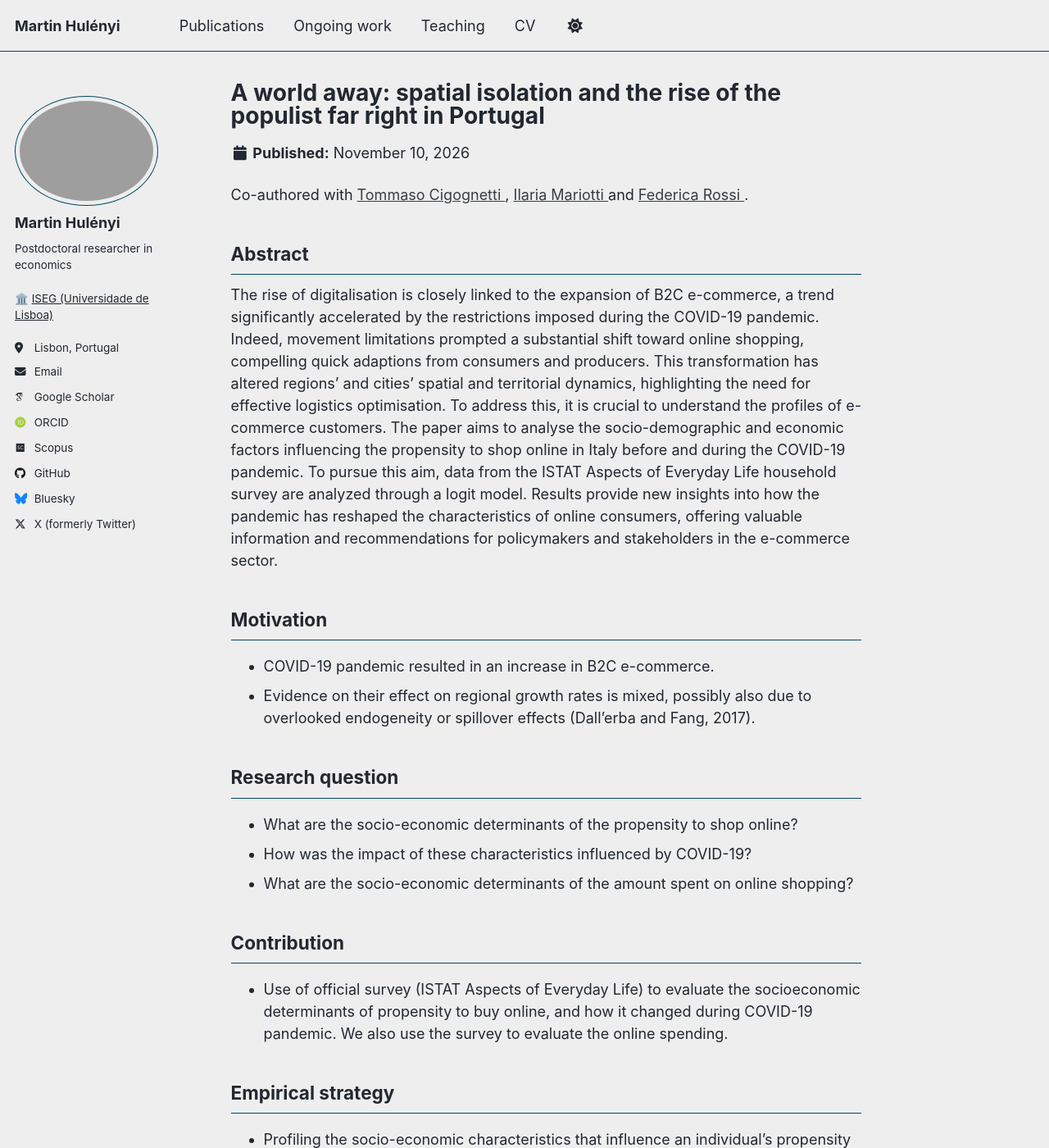
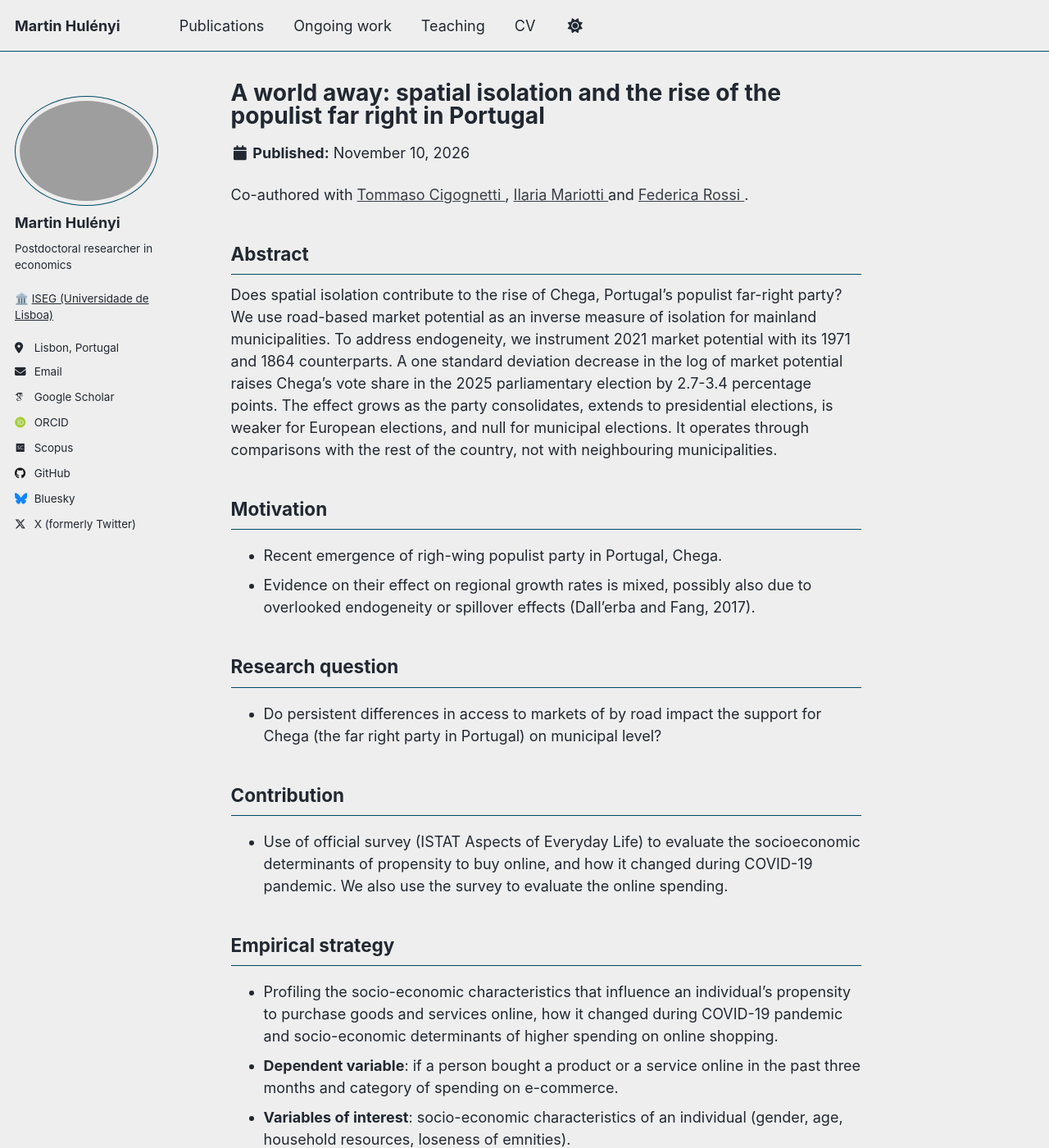
Before and after one commit to martinhulenyi/martinhulenyi.github.io, a Jekyll site: the page built from _ongoing_work/04_chega.md, in a window 1280 px wide and 1400 px high. Shown: the whole window at 82% size. Built offline with Jekyll 4.4.1, drawn with Linux system fonts in a browser that asks for light colours; some web fonts are replaced.

Commit message:
Update 04_chega.md

```diff
--- a/_ongoing_work/04_chega.md
+++ b/_ongoing_work/04_chega.md
@@ -9,21 +9,21 @@ permalink: /publication/e-commerce_profile/
 #bibtexurl: "https://raw.githubusercontent.com/martinhulenyi/martinhulenyi.github.io/master/files/fidrmuc_et_al_2023.bib"
 
 # Shows on the publications OVERVIEW only:
-excerpt: "The rise of digitalisation is closely linked to the expansion of B2C e-commerce, a trend significantly accelerated by the restrictions imposed during the COVID-19 pandemic. Indeed, movement limitations prompted a substantial shift toward online shopping, compelling quick adaptions from consumers and producers. This transformation has altered regions' and cities' spatial and territorial dynamics, highlighting the need for effective logistics optimisation. To address this, it is crucial to understand the profiles of e-commerce customers. The paper aims to analyse the socio-demographic and economic factors influencing the propensity to shop online in Italy before and during the COVID-19 pandemic. To pursue this aim, data from the ISTAT Aspects of Everyday Life household survey are analyzed through a logit model. Results provide new insights into how the pandemic has reshaped the characteristics of online consumers, offering valuable information and recommendations for policymakers and stakeholders in the e-commerce sector."
+excerpt: "Does spatial isolation contribute to the rise of Chega, Portugal’s populist far-right party? We use road-based market potential as an inverse measure of isolation for mainland municipalities. To address endogeneity, we instrument 2021 market potential with its 1971 and 1864 counterparts. A one standard deviation decrease in the log of market potential raises Chega’s vote share in the 2025
+parliamentary election by 2.7-3.4 percentage points. The effect grows as the party consolidates, extends to presidential elections, is weaker for European elections, and null for municipal elections. It operates through comparisons with the rest of the country, not with neighbouring municipalities."
 ---
 Co-authored with <a href="https://scholar.google.com/citations?user=Nnirhs0AAAAJ&hl=it" target="_blank" rel="noopener"> Tommaso Cigognetti </a>, <a href="https://scholar.google.com/citations?user=gFVR6jAAAAAJ&hl=it&oi=ao" target="_blank" rel="noopener"> Ilaria Mariotti </a>   and <a href="https://scholar.google.com/citations?user=V7OKfOUAAAAJ&hl=it&oi=sra" target="_blank" rel="noopener"> Federica Rossi </a>.
 
 ## Abstract
-The rise of digitalisation is closely linked to the expansion of B2C e-commerce, a trend significantly accelerated by the restrictions imposed during the COVID-19 pandemic. Indeed, movement limitations prompted a substantial shift toward online shopping, compelling quick adaptions from consumers and producers. This transformation has altered regions' and cities' spatial and territorial dynamics, highlighting the need for effective logistics optimisation. To address this, it is crucial to understand the profiles of e-commerce customers. The paper aims to analyse the socio-demographic and economic factors influencing the propensity to shop online in Italy before and during the COVID-19 pandemic. To pursue this aim, data from the ISTAT Aspects of Everyday Life household survey are analyzed through a logit model. Results provide new insights into how the pandemic has reshaped the characteristics of online consumers, offering valuable information and recommendations for policymakers and stakeholders in the e-commerce sector.
+Does spatial isolation contribute to the rise of Chega, Portugal’s populist far-right party? We use road-based market potential as an inverse measure of isolation for mainland municipalities. To address endogeneity, we instrument 2021 market potential with its 1971 and 1864 counterparts. A one standard deviation decrease in the log of market potential raises Chega’s vote share in the 2025
+parliamentary election by 2.7-3.4 percentage points. The effect grows as the party consolidates, extends to presidential elections, is weaker for European elections, and null for municipal elections. It operates through comparisons with the rest of the country, not with neighbouring municipalities.
 
 ## Motivation
-- COVID-19 pandemic resulted in an increase in B2C e-commerce.
+- Recent emergence of righ-wing populist party in Portugal, Chega.
 - Evidence on their effect on regional growth rates is mixed, possibly also due to overlooked endogeneity or spillover effects (Dall’erba and Fang, 2017).
 
 ## Research question
-- What are the socio-economic determinants of the propensity to shop online?
-- How was the impact of these characteristics influenced by COVID-19?
-- What are the socio-economic determinants of the amount spent on online shopping?
+- Do persistent differences in access to markets of by road impact the support for Chega (the far right party in Portugal) on municipal level?
 
 
 ## Contribution
```
